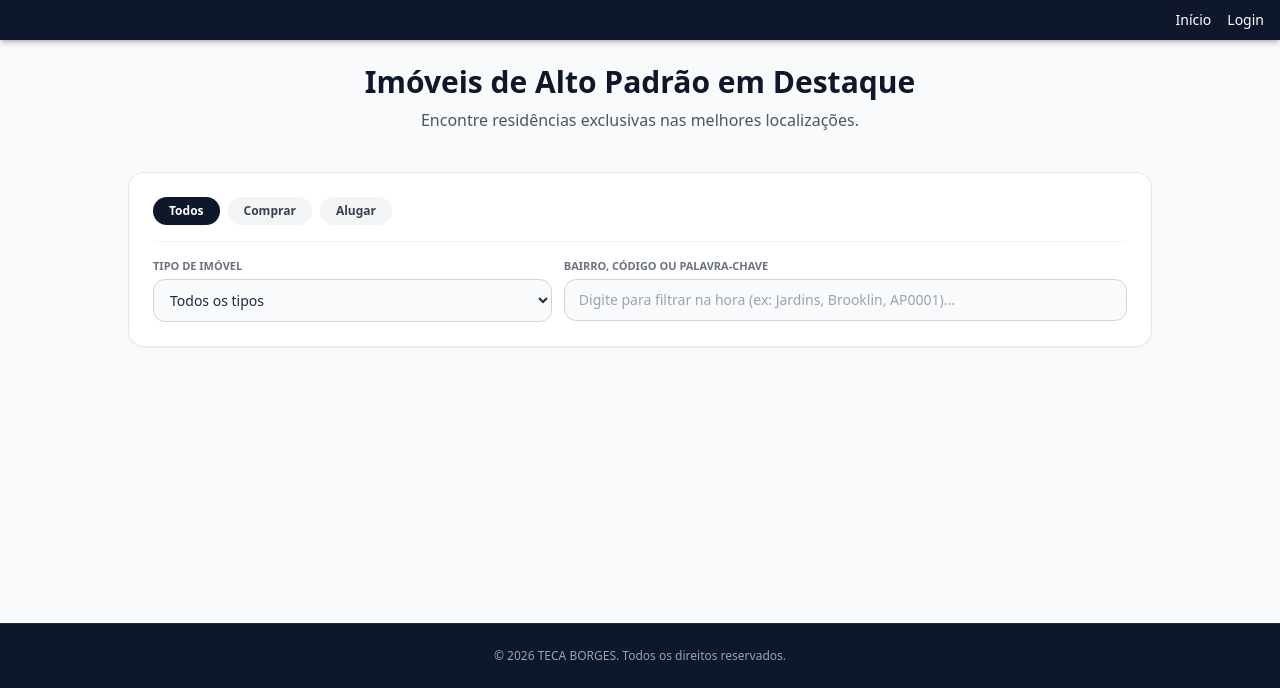
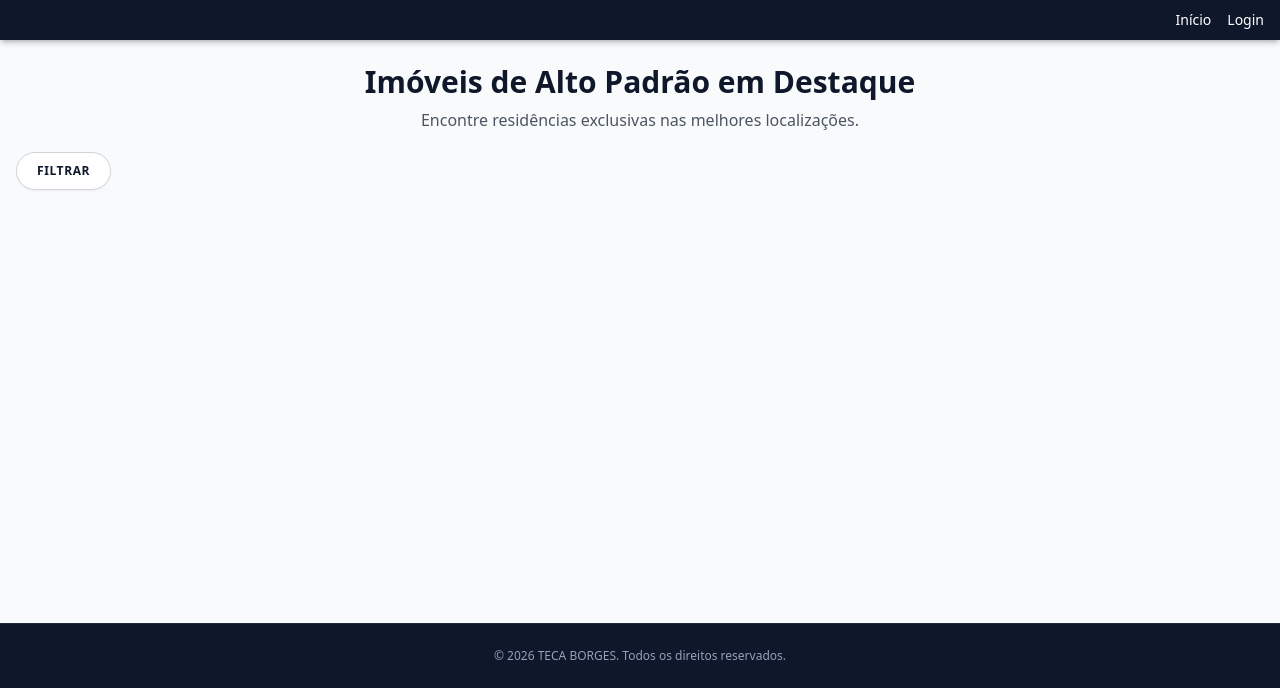
Before and after one commit to emersonandradeperfil/imobiliaria, a Flask app: page / in a window 1280 px wide. Shown: the part 112-800 px from the top of the page. Run offline with Flask 3, Linux system fonts and the light colour scheme; data that the repository does not hold is empty; some libraries are stand-ins or nearby versions.

Commit message:
Ocultar filtro em index

```diff
--- a/templates/index.html
+++ b/templates/index.html
@@ -1,23 +1,37 @@
 {% extends "base.html" %}
 {% block content %}
-<div class="max-w-7xl mx-auto px-4 py-6 space-y-10">
+<div class="max-w-7xl mx-auto px-4 py-6 space-y-8">
 
-    <!-- Cabeçalho da Home -->
-    <div class="text-center">
-        <h1 class="text-3xl font-extrabold text-slate-900">Imóveis de Alto Padrão em Destaque</h1>
-        <p class="text-gray-600 mt-2 text-sm sm:text-base">Encontre residências exclusivas nas melhores localizações.</p>
+    <!-- Cabeçalho da Home + Botão Limpo de Filtrar -->
+    <div class="text-center space-y-4">
+        <div>
+            <h1 class="text-3xl font-extrabold text-slate-900">Imóveis de Alto Padrão em Destaque</h1>
+            <p class="text-gray-600 mt-2 text-sm sm:text-base">Encontre residências exclusivas nas melhores localizações.</p>
+        </div>
+
+        <!-- Botão Gatilho para Abrir/Fechar os Filtros -->
+        <div class="flex pt-1">
+            <button type="button" onclick="togglePainelFiltros()" id="btn-toggle-filtros"
+                class="inline-flex items-center gap-2 px-5 py-2.5 bg-white hover:bg-slate-900 text-slate-900 hover:text-white border border-gray-300 hover:border-slate-900 rounded-full text-xs font-bold uppercase tracking-wider shadow-sm transition cursor-pointer">
+                <!-- <svg xmlns="http://www.w3.org/2000/svg" class="h-4 w-4" fill="none" viewBox="0 0 24 24" stroke="currentColor" stroke-width="2">
+                    <path stroke-linecap="round" stroke-linejoin="round" d="M3 4a1 1 0 011-1h16a1 1 0 011 1v2.586a1 1 0 01-.293.707l-6.414 6.414a1 1 0 00-.293.707V17l-4 4v-6.586a1 1 0 00-.293-.707L3.293 7.293A1 1 0 013 6.586V4z" />
+                </svg> -->
+                <span id="texto-btn-filtrar">Filtrar</span>
+                <!-- Bolinha âmbar que acende se algum filtro estiver ativo -->
+                <!-- <span id="badge-filtro-ativo" class="hidden w-2 h-2 rounded-full bg-amber-500"></span> -->
+            </button>
+        </div>
     </div>
 
     <!-- ========================================== -->
-    <!-- BARRA DE FILTROS INSTANTÂNEOS (ZERO REFRESH)-->
+    <!-- BARRA DE FILTROS RETRÁTIL (INICIA OCULTA)  -->
     <!-- ========================================== -->
-    <div class="bg-white rounded-2xl shadow-sm border border-gray-200 p-4 sm:p-6 max-w-5xl mx-auto">
+    <div id="painel-filtros" class="hidden bg-white rounded-2xl shadow-sm border border-gray-200 p-4 sm:p-6 max-w-5xl mx-auto transition-all">
         <div class="space-y-4">
 
             <!-- Linha 1: Finalidade (Todos / Comprar / Alugar) -->
             <div class="flex flex-wrap items-center justify-between gap-3 border-b border-gray-100 pb-4">
                 <div class="flex items-center gap-2 flex-wrap">
-
                     <button type="button" onclick="mudarFinalidade('')" id="btn-fin-todos"
                         class="btn-finalidade px-4 py-1.5 rounded-full text-xs font-bold transition bg-slate-900 text-white shadow-sm">
                         Todos
@@ -111,7 +125,6 @@
                     style="scrollbar-width: none; -ms-overflow-style: none;">
 
                     {% for imovel in lista_imoveis %}
-                    <!-- Card do Imóvel com atributos de dados para filtragem instantânea -->
                     <div id="imovel-{{ imovel._id }}"
                         data-tipo="{{ imovel.tipo|lower }}"
                         data-venda="{{ '1' if imovel.precos.venda and imovel.precos.venda > 0 else '0' }}"
@@ -240,11 +253,25 @@
     let usuarioLogadoDesteCliente = {{ 'true' if session.get('user_id') else 'false' }};
     let finalidadeSelecionada = '';
 
+    // --- ABRIR / FECHAR PAINEL DE FILTROS ---
+    function togglePainelFiltros() {
+        const painel = document.getElementById('painel-filtros');
+        const textoBtn = document.getElementById('texto-btn-filtrar');
+        const estaOculto = painel.classList.contains('hidden');
+
+        if (estaOculto) {
+            painel.classList.remove('hidden');
+            textoBtn.textContent = 'Filtrar';
+        } else {
+            painel.classList.add('hidden');
+            textoBtn.textContent = 'Filtrar';
+        }
+    }
+
     // --- LÓGICA DE FILTRAGEM SEM REFRESH ---
     function mudarFinalidade(novaFinalidade) {
         finalidadeSelecionada = novaFinalidade;
 
-        // Atualiza visual dos botões de finalidade
         const botoes = {
             '': { el: document.getElementById('btn-fin-todos'), ativa: 'bg-slate-900 text-white shadow-sm' },
             'venda': { el: document.getElementById('btn-fin-venda'), ativa: 'bg-blue-600 text-white shadow-sm' },
@@ -278,7 +305,6 @@
                 const temLocacao = card.getAttribute('data-locacao') === '1';
                 const textoBusca = card.getAttribute('data-busca');
 
-                // Checa cada critério
                 const passaFinalidade = !finalidadeSelecionada ||
                                         (finalidadeSelecionada === 'venda' && temVenda) ||
                                         (finalidadeSelecionada === 'locacao' && temLocacao);
@@ -294,7 +320,6 @@
                 }
             });
 
-            // Esconde a seção inteira se não houver nenhum imóvel visível nela
             if (visiveisNaSecao === 0) {
                 secao.classList.add('hidden');
             } else {
@@ -306,7 +331,6 @@
             }
         });
 
-        // Exibe ou oculta a mensagem de "Nenhum imóvel encontrado"
         const msgVazio = document.getElementById('mensagem-vazio');
         if (totalVisiveisGeral === 0) {
             msgVazio.classList.remove('hidden');
@@ -314,15 +338,18 @@
             msgVazio.classList.add('hidden');
         }
 
-        // Atualiza o botão "Limpar filtros"
         const temFiltroAtivo = finalidadeSelecionada !== '' || tipoSelecionado !== '' || termoBusca !== '';
         const btnLimpar = document.getElementById('btn-limpar-filtros');
+        const badgeAtivo = document.getElementById('badge-filtro-ativo');
+
         if (temFiltroAtivo) {
             btnLimpar.classList.remove('hidden');
+            badgeAtivo.classList.remove('hidden');
             document.getElementById('contador-encontrados').textContent = totalVisiveisGeral;
             document.getElementById('plural-encontrados').textContent = totalVisiveisGeral === 1 ? '' : 's';
         } else {
             btnLimpar.classList.add('hidden');
+            badgeAtivo.classList.add('hidden');
         }
     }
 
```
